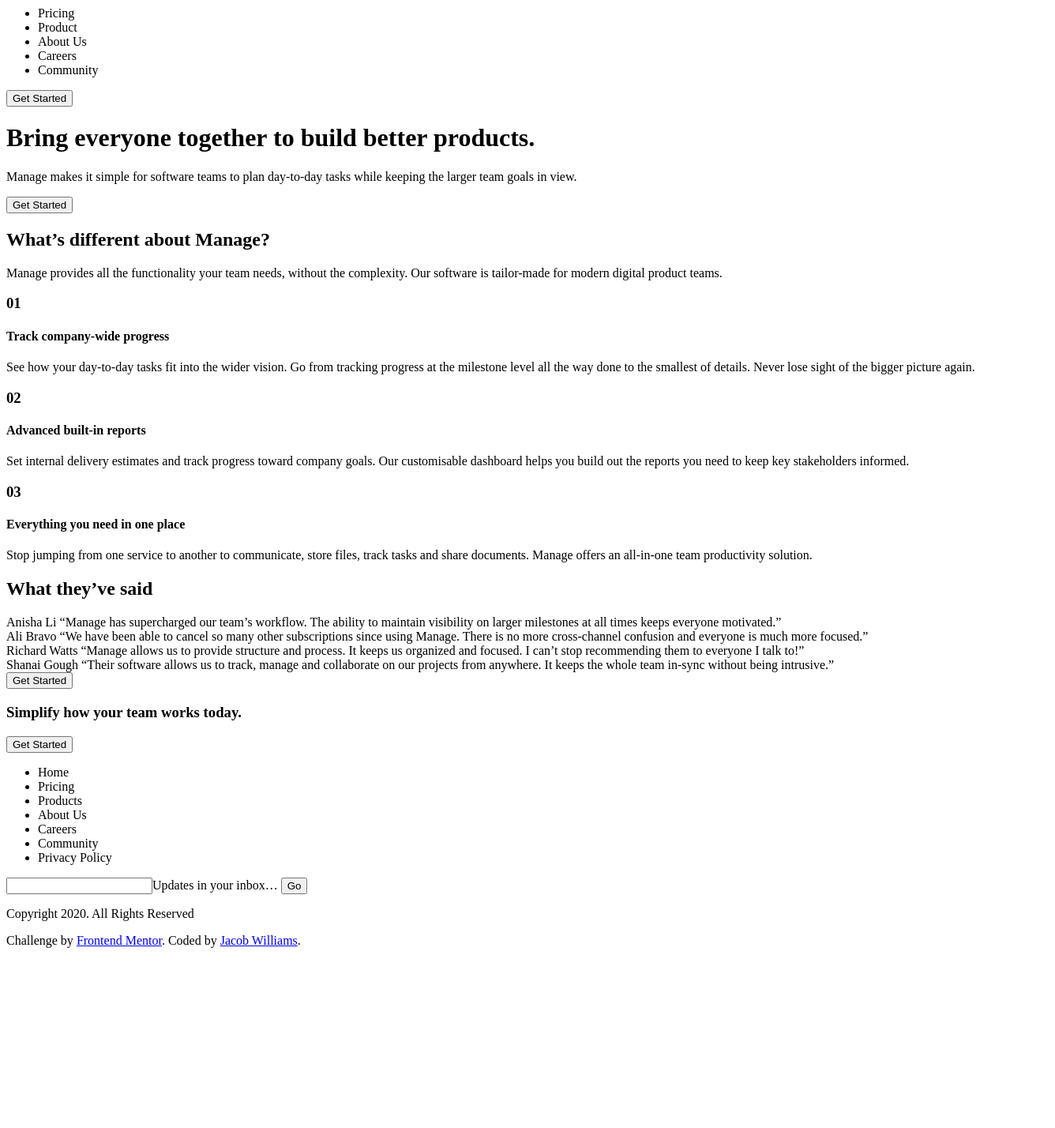
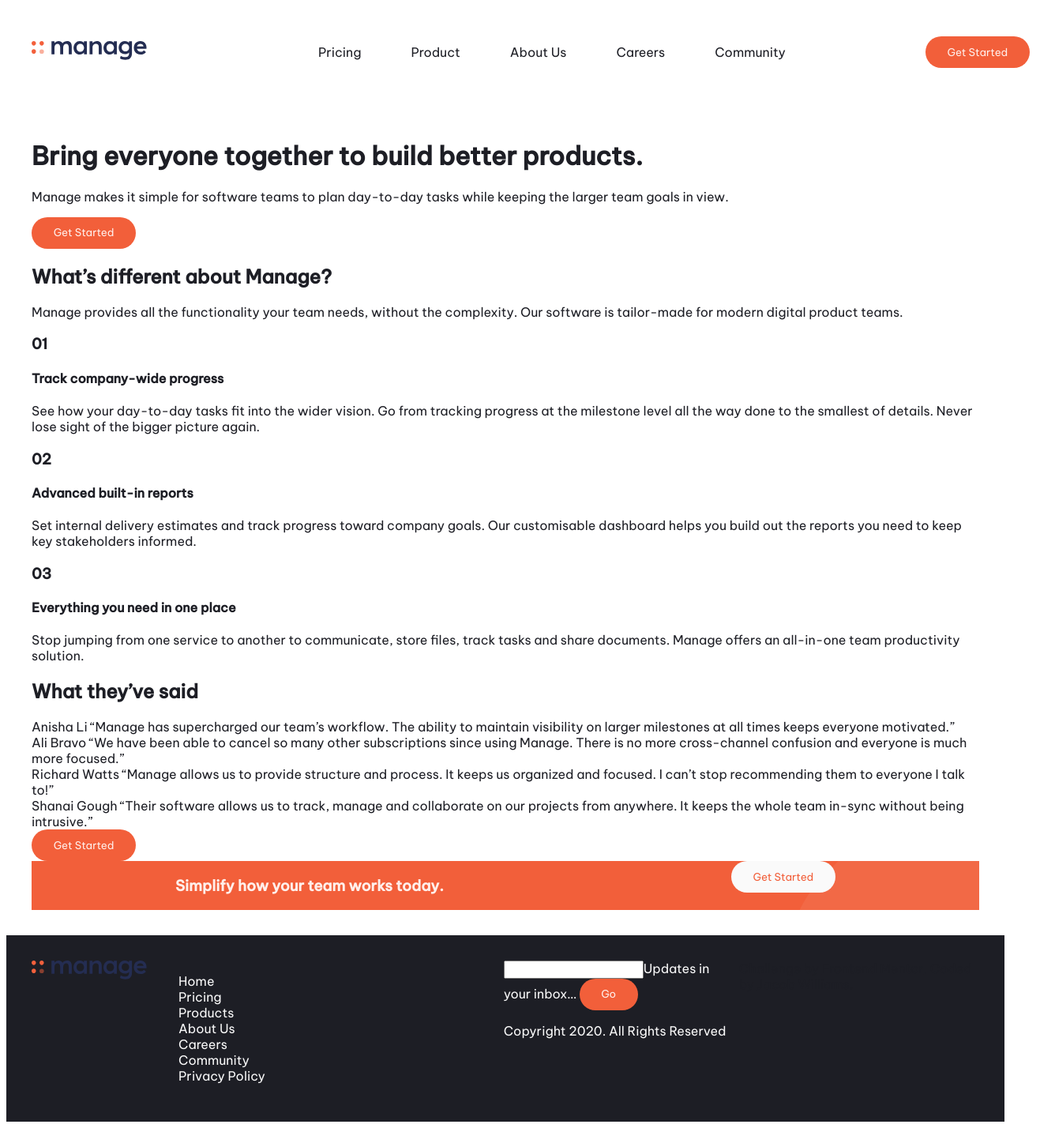
Before and after one commit to williams-jacobr/Manage-Landing-Page, a website: page index.html in a window 1280 px wide. Shown: the whole page at 79% size, 1336 px wide, since content can reach past the window. Before the commit the page ends 1208 px from the top, so only its background shows below. Drawn offline with Linux system fonts and the light colour scheme.

Commit message:
marks up html and adds some css

```diff
--- a/index.html
+++ b/index.html
@@ -1,3 +1,4 @@
+<!DOCTYPE html>
 <html lang="en">
 
 <head>
@@ -5,12 +6,16 @@
   <meta name="viewport" content="width=device-width, initial-scale=1.0"> <!-- displays site properly based on user's device -->
 
   <link rel="icon" type="image/png" sizes="32x32" href="./images/favicon-32x32.png">
-
+  <link rel="stylesheet" href="./styles.css">
   <title>Frontend Mentor | Manage landing page</title>
 
 </head>
 
 <body>
+  <header>
+    <div>
+      <img class="logo" src="./images/logo.svg"/>
+    </div>
     <nav>
       <ul>
         <li>Pricing</li>
@@ -19,9 +24,10 @@
         <li>Careers</li>
         <li>Community</li>
       </ul>
+    </nav>
     <button type="button">Get Started</button>
-  </nav>
-
+  </header>
+  <main>
   <h1>Bring everyone together to build better products.</h1>
 
   <p>Manage makes it simple for software teams to plan day-to-day tasks while keeping the larger team goals in view.</p>
@@ -76,11 +82,15 @@
   </div>
 
   <button type="button">Get Started</button>
-  <div>
+  <div class="cta-bar">
     <h3>Simplify how your team works today.</h3>
     <button type="button">Get Started</button>
   </div>
+</main>
   <footer>
+    <div>
+      <img class="logo" src="./images/logo.svg"/>
+    </div>
     <ul>
       <li>Home</li>
       <li>Pricing</li>
@@ -91,12 +101,14 @@
       <li>Privacy Policy</li>
     </ul>
 
+    <div>
       <form>
         <input>Updates in your inbox…</input>
         <button type="submit">Go</button>
       </form>
 
       <p>Copyright 2020. All Rights Reserved</p>
+    </div>
 
     <div class="attribution">
       Challenge by <a href="https://www.frontendmentor.io?ref=challenge" target="_blank">Frontend Mentor</a>.
--- /dev/null
+++ b/styles.scss
@@ -0,0 +1,31 @@
+@import url('https://fonts.googleapis.com/css2?family=Be+Vietnam+Pro:ital,wght@0,400;0,500;1,700&display=swap');
+
+$primary-colour-1: hsl(12, 88%, 59%);
+$primary-colour-2: hsl(228, 39%, 23%);
+
+$secondary-solour-1: hsl(227, 12%, 61%);
+$secondary-solour-2: hsl(233, 12%, 13%);
+$secondary-solour-3: hsl(13, 100%, 96%);
+$secondary-solour-4: hsl(0, 0%, 98%);
+
+* {
+    size: 16px;
+    font-family: 'Be Vietnam Pro', sans-serif;
+}
+
+li{
+    list-style: none;
+}
+
+header {
+    display: flex;
+    justify-content: space-between;
+
+    nav {
+        ul {
+            width: 50%;
+            display: flex;
+            justify-content: space-around;
+        }
+    }
+}
```
Also changed, not shown: package.json (added, +19 -0 lines), styles.css (added). Lines whose indentation alone changed are shown as unchanged.
